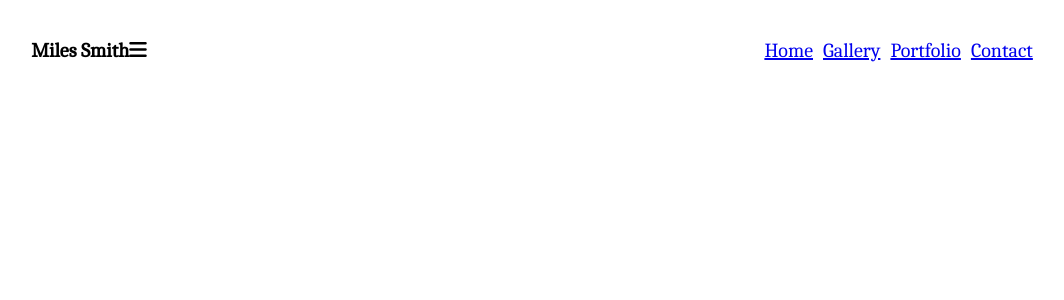
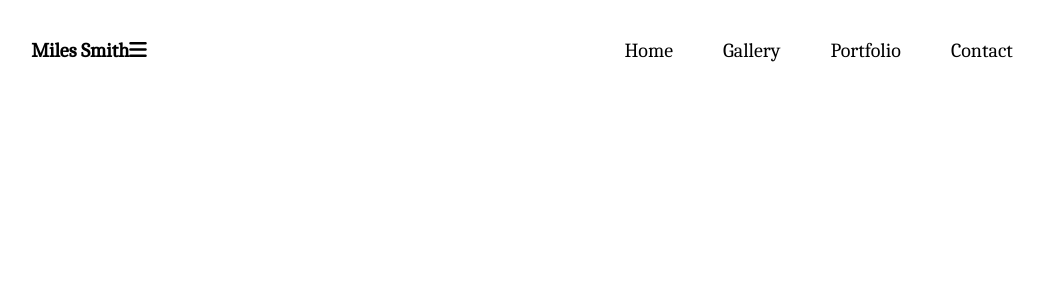
Before and after one commit to jgoth23/miles-smith-website, a React (Create React App) app in the folder miles-smith-website/: page / in a window 1280 px wide. Shown: the top 300 px of the page, without its empty margins (93-1157 px from the left). Built offline with nearby package versions, Linux system fonts and the light colour scheme.

Commit message:
link animation working

```diff
--- a/miles-smith-website/src/components/Navbar.js
+++ b/miles-smith-website/src/components/Navbar.js
@@ -19,7 +19,7 @@
           {MenuItems.map((item, index) => {
             return (
               <li key={index}>
-                <a className={MenuItems.cName} href={item.url}>
+                <a className={item.cName} href={item.url}>
                   {item.title}
                 </a>
               </li>
```
